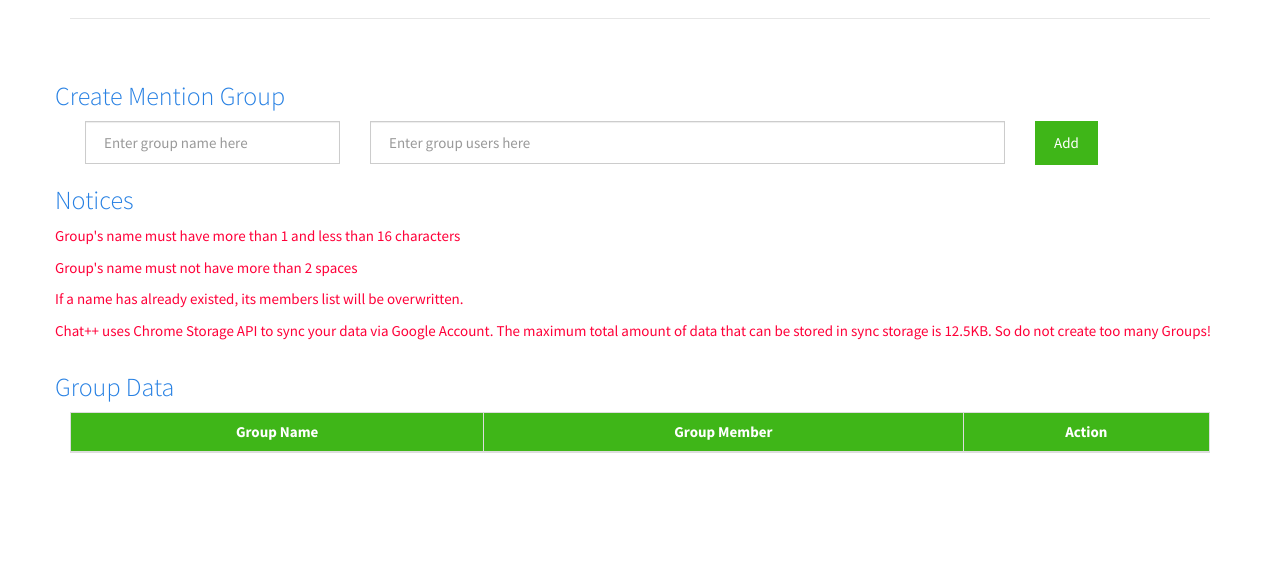
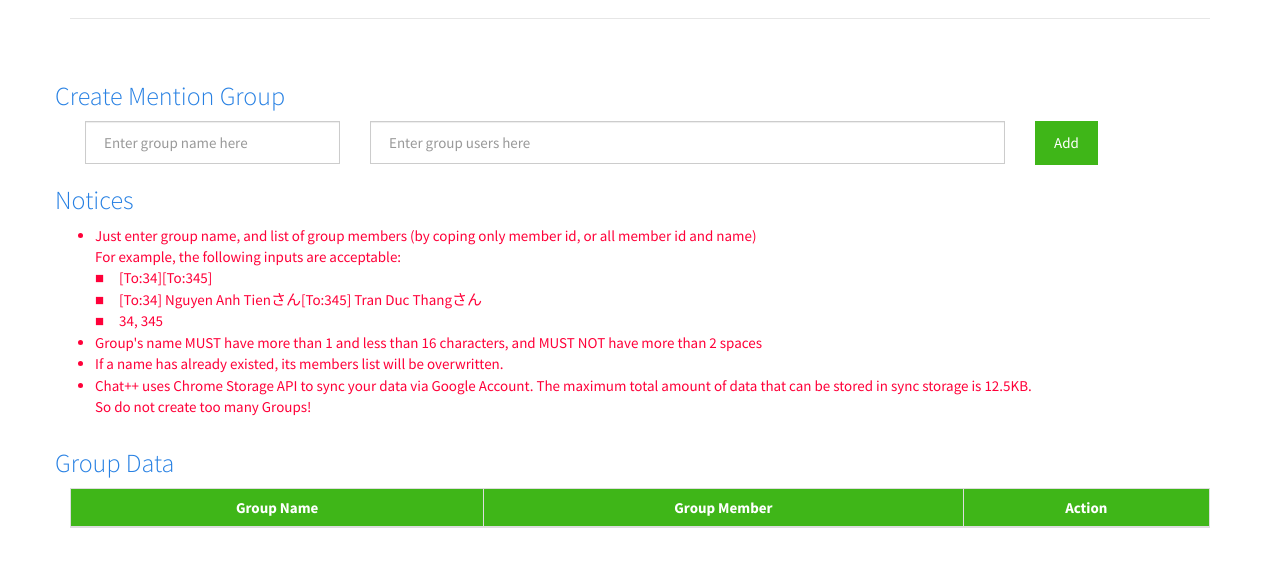
Before and after one commit to wataridori/chatpp, a browser extension: page src/group.html in a window 1280 px wide. Shown: the part 138-704 px from the top of the page. Drawn offline with Linux system fonts and the light colour scheme.

Commit message:
Change noticement in group page

```diff
--- a/src/group.html
+++ b/src/group.html
@@ -44,11 +44,19 @@
 
     <div class="row">
         <h3 class="text-primary">Notices</h3>
-        <p class="text-danger">Group's name must have more than 1 and less than 16 characters</p>
-        <p class="text-danger">Group's name must not have more than 2 spaces</p>
-        <p class="text-danger">If a name has already existed, its members list will be overwritten.</p>
-        <p class="text-danger">Chat++ uses Chrome Storage API to sync your data via Google Account.
-            The maximum total amount of data that can be stored in sync storage is 12.5KB. So do not create too many Groups!</p>
+        <ul>
+            <li class="text-danger">Just enter group name, and list of group members (by coping only member id, or all member id and name)<br>
+                For example, the following inputs are acceptable: <br>
+                ■　[To:34][To:345]<br>
+                ■　[To:34] Nguyen Anh Tienさん[To:345] Tran Duc Thangさん<br>
+                ■　34, 345<br>
+            </li>
+            <li class="text-danger">Group's name MUST have more than 1 and less than 16 characters, and MUST NOT have more than 2 spaces</li>
+            <li class="text-danger">If a name has already existed, its members list will be overwritten.</li>
+            <li class="text-danger">Chat++ uses Chrome Storage API to sync your data via Google Account.
+                The maximum total amount of data that can be stored in sync storage is 12.5KB.<br>
+                So do not create too many Groups!</li>
+        </ul>
     </div>
 
     <div class="row">
```
